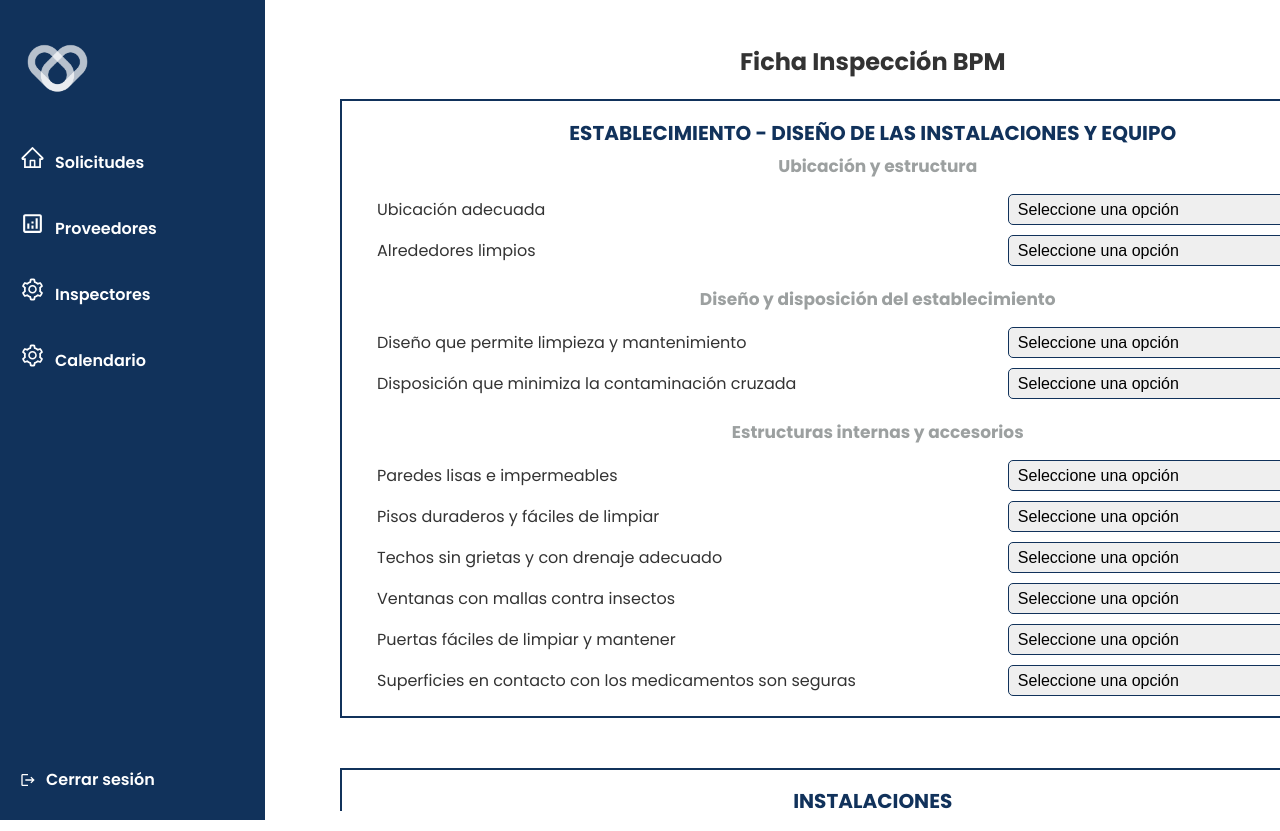
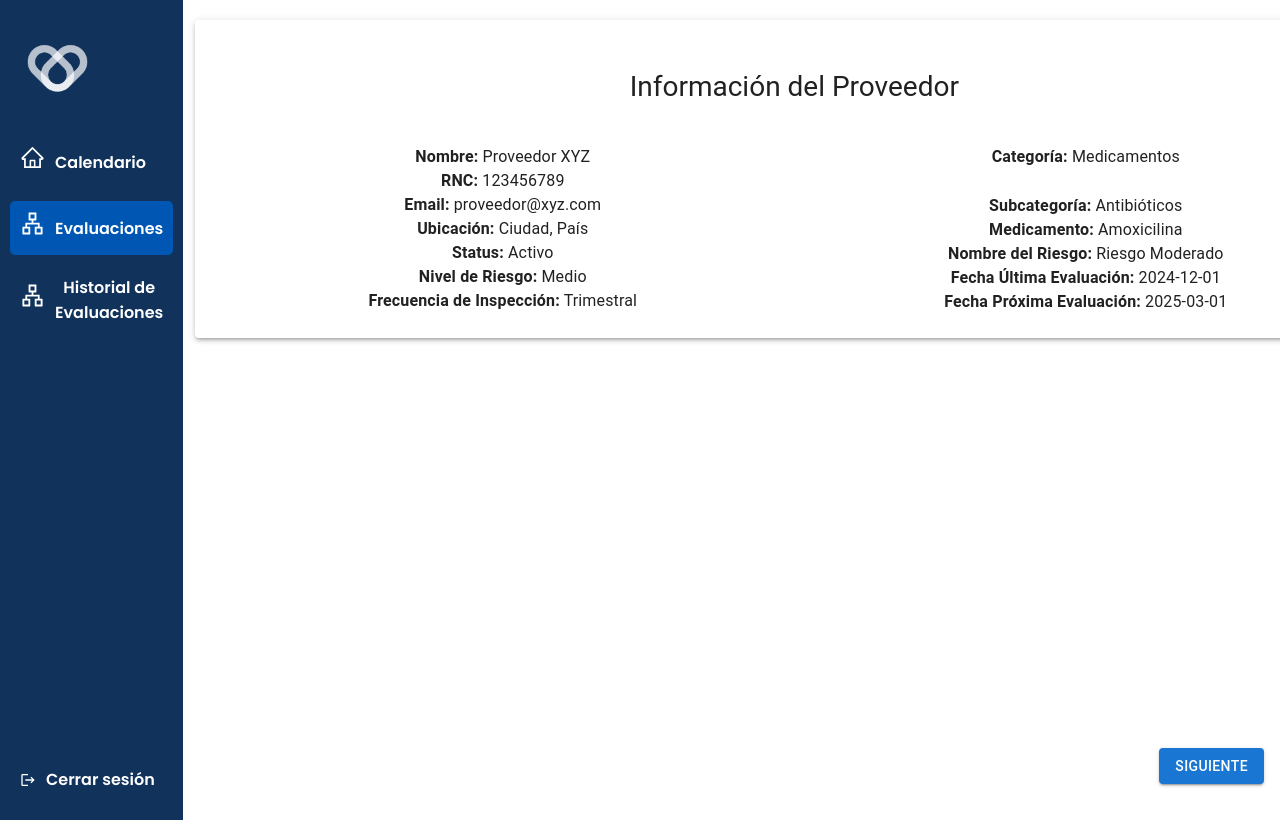
Before and after one commit to AshliCuevas/proyecto-final-desarrollo-web, a React (Create React App) app: page /EvaluacionesPage in a window 1280 px wide. Shown: the top 831 px of the page. Built offline with nearby package versions, Linux system fonts and the light colour scheme; the HTML template or start-up script is replaced by a standard one.

Commit message:
informacion del proveedor
hay que modificarle el estilo

```diff
--- a/src/App.js
+++ b/src/App.js
@@ -14,6 +14,7 @@ import HistorialEvaluacionesIns from './componentes_front/HistorialEvaluacionesI
 import CalendarioTimeLine from './componentes_front/CalendarioYTimeline';
 import ListaProveedores from './componentes_front/ListaProveedores';
 import ListaInspectores from './componentes_front/ListaInspectores';
+import InfoProveedor from './componentes_front/InfoProveedor';
 
 function App() {
   const [userType, setUserType] = useState(null); // Estado para manejar el tipo de usuario
@@ -22,7 +23,7 @@ function App() {
 
   // Simulación de inicio de sesión automático (por defecto, como inspector)
   useEffect(() => {
-    setUserType('admin');
+    setUserType('inspector');
     setShowLandingPage(false);
   }, []);
 
@@ -57,7 +58,7 @@ function App() {
 
             {/* Rutas comunes */}
             <Route path="/SolicitudPage" element={<FormularioMedicamento />} />
-            <Route path="/EvaluacionesPage" element={<FormBPM />} />
+            <Route path="/EvaluacionesPage" element={<InfoProveedor />} />
             <Route path="/CalendarioPageIns" element={<CalendarioTimeLine />} />
 
             {/* Rutas para historial de evaluaciones */}
--- a/src/componentes_front/HistorialEvaluaciones.js
+++ b/src/componentes_front/HistorialEvaluaciones.js
@@ -227,6 +227,7 @@ const styles = {
   thead: {
     tablelayout: "fixed",
     display: "table",
+    width: "99%",
   },
   tbody: {
     tablelayout: "fixed",
--- a/src/componentes_front/HistorialEvaluacionesIns.js
+++ b/src/componentes_front/HistorialEvaluacionesIns.js
@@ -492,6 +492,7 @@ const styles = {
   thead: {
     tablelayout: "fixed",
     display: "table",
+    width: "99%",
   },
   tbody: {
     tablelayout: "fixed",
--- /dev/null
+++ b/src/componentes_front/InfoProveedor.js
@@ -0,0 +1,87 @@
+import React from "react";
+import { Button, Box, Typography, Grid, Paper } from "@mui/material";
+import { width } from "@mui/system";
+
+const styles = {
+  paper: {
+    padding: 3,
+    width: "1150px",
+    marginLeft: "-258px",
+  },
+  title: {
+    fontSize: "1.75rem",
+    marginBottom: "2.5rem",
+    marginTop: "1.5rem",
+    textAlign: "center",
+    justifyContent: "center",
+    marginLeft: "0",
+  },
+  nextButtonContainer: {
+    position: "absolute",
+    bottom: 16,
+    right: 16,
+  },
+};
+
+const InfoProveedor = ({ onNext }) => {
+  // Datos de prueba
+  const proveedor = {
+    nombre: "Proveedor XYZ",
+    rnc: "123456789",
+    email: "proveedor@xyz.com",
+    ubicacion: "Ciudad, País",
+    status_usuario: "Activo",
+    nivel_riesgo: "Medio",
+    frecuencia_inspeccion: "Trimestral",
+    categoria: "Medicamentos",
+    subcategoria: "Antibióticos",
+    medicamento: "Amoxicilina",
+    nombre_riesgo: "Riesgo Moderado",
+    fecha_ultima_evaluacion: "2024-12-01",
+    fecha_proxima_evaluacion: "2025-03-01",
+  };
+
+  return (
+    <Paper elevation={3} sx={styles.paper}>
+      <Typography variant="h5" gutterBottom sx={styles.title}>
+        Información del Proveedor
+      </Typography>
+
+      <Grid container spacing={2}>
+        {/* Columna 1 */}
+        <Grid item xs={12} md={6}>
+          <Typography variant="body1"><strong>Nombre:</strong> {proveedor.nombre}</Typography>
+          <Typography variant="body1"><strong>RNC:</strong> {proveedor.rnc}</Typography>
+          <Typography variant="body1"><strong>Email:</strong> {proveedor.email}</Typography>
+          <Typography variant="body1"><strong>Ubicación:</strong> {proveedor.ubicacion}</Typography>
+          <Typography variant="body1"><strong>Status:</strong> {proveedor.status_usuario}</Typography>
+          <Typography variant="body1"><strong>Nivel de Riesgo:</strong> {proveedor.nivel_riesgo}</Typography>
+          <Typography variant="body1"><strong>Frecuencia de Inspección:</strong> {proveedor.frecuencia_inspeccion}</Typography>
+        </Grid>
+
+        {/* Columna 2 */}
+        <Grid item xs={12} md={6}>
+          <Typography variant="body1"><strong>Categoría:</strong> {proveedor.categoria}</Typography><br/>
+          <Typography variant="body1"><strong>Subcategoría:</strong> {proveedor.subcategoria}</Typography>
+          <Typography variant="body1"><strong>Medicamento:</strong> {proveedor.medicamento}</Typography>
+          <Typography variant="body1"><strong>Nombre del Riesgo:</strong> {proveedor.nombre_riesgo}</Typography>
+          <Typography variant="body1"><strong>Fecha Última Evaluación:</strong> {proveedor.fecha_ultima_evaluacion}</Typography>
+          <Typography variant="body1"><strong>Fecha Próxima Evaluación:</strong> {proveedor.fecha_proxima_evaluacion}</Typography>
+        </Grid>
+      </Grid>
+
+      {/* Botón Siguiente */}
+      <Box sx={styles.nextButtonContainer}>
+        <Button
+          variant="contained"
+          color="primary"
+          onClick={onNext}
+        >
+          Siguiente
+        </Button>
+      </Box>
+    </Paper>
+  );
+};
+
+export default InfoProveedor;
--- a/src/componentes_front/ListaProveedores.js
+++ b/src/componentes_front/ListaProveedores.js
@@ -253,6 +253,7 @@ const styles = {
     thead: {
       tablelayout: "fixed",
       display: "table",
+      width: "1137px",
     },
     tbody: {
       tablelayout: "fixed",
```
